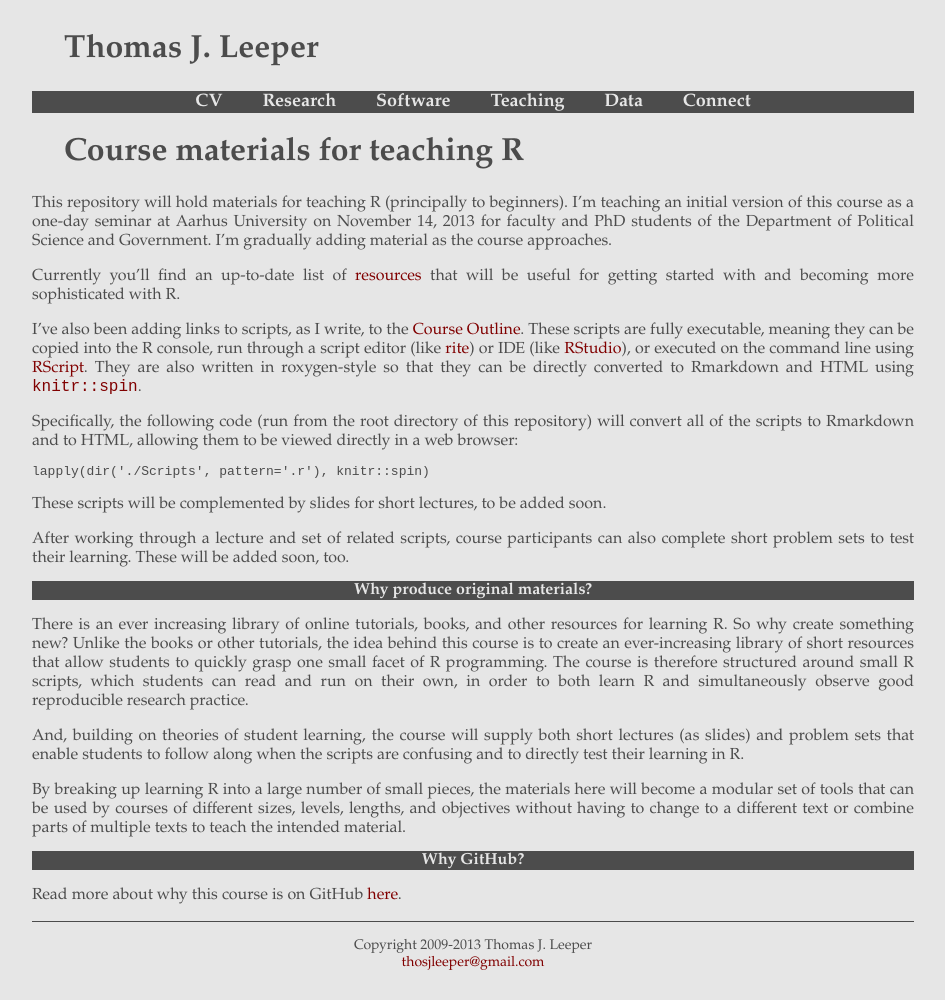
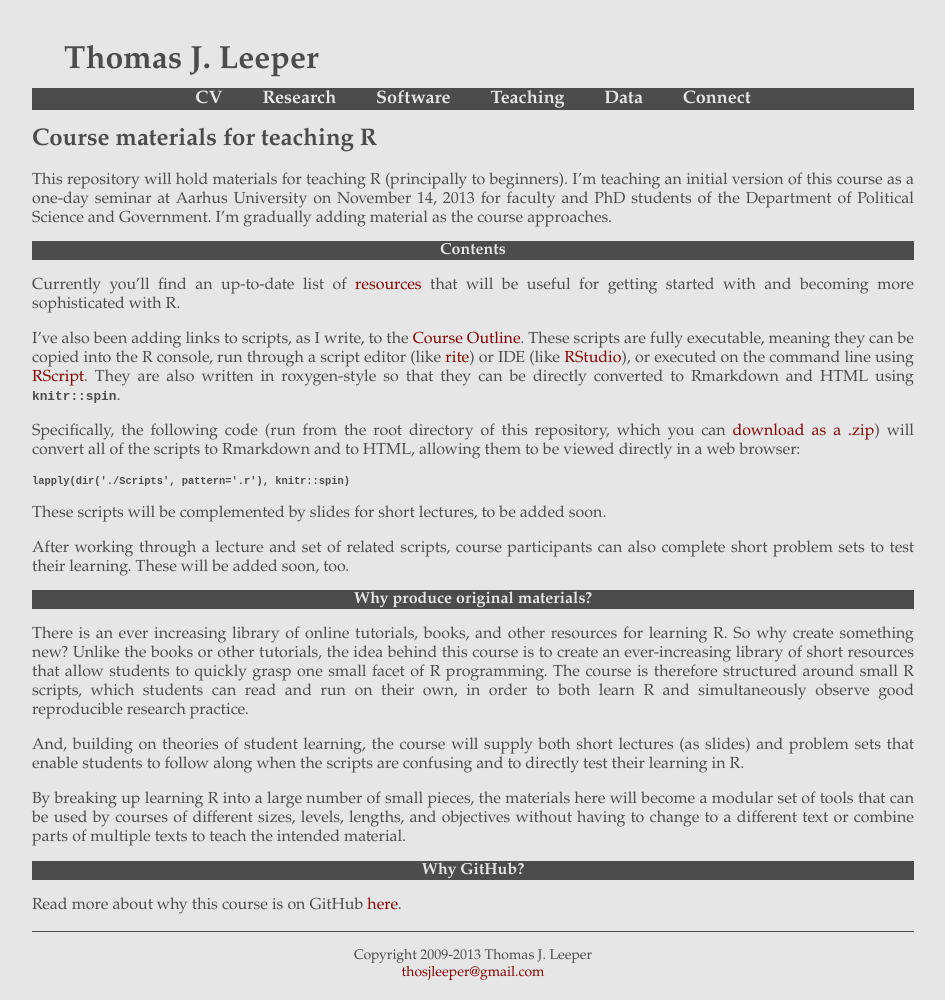
Before and after one commit to leeper/Rcourse, a Jekyll site: the page built from index.md, in a window 1280 px wide. Shown: the whole page, without its empty margins (167-1112 px from the left). Built offline with Jekyll 4.4.1, drawn with Linux system fonts in a browser that asks for light colours.

Commit message:
# This is a combination of 5 commits. # The first commit's message is: update css
# This is the 2nd commit message:

update css

# This is the 3rd commit message:

test url variable root

# This is the 4th commit message:

edit links

# This is the 5th commit message:

update links

````diff
--- a/_layouts/default.html
+++ b/_layouts/default.html
@@ -14,7 +14,7 @@
 </head>
 <body onload="printDate()">
   <header>
-    <a href="http://www.thomasleeper.com"><h1>Thomas J. Leeper</h1></a>
+    <a href="http://www.thomasleeper.com"><p class="thomas">Thomas J. Leeper</p></a>
   </header>
   <nav>
     <span class="nav">
--- a/css.css
+++ b/css.css
@@ -15,14 +15,13 @@ h1 {
     color:#4c4c4c;
     text-align:left;
 	font-weight:bold;
-	font-family:Garamond,Times,serif;
-	font-size:32px;
-	margin-left:24pt;
+	font-family:Garamond,Georgia,Palatino,serif;
+	font-size:24px;
 }
 h2 {
     background-color:#4c4c4c;
 	color:#e6e6e6;
-	font-family:Garamond,Times,serif;
+	font-family:Garamond,Georgia,Palatino,serif;
 	text-align:center;
 	font-size:16px;
 }
@@ -30,13 +29,14 @@ h3 {
     color:#4c4c4c;
 	text-align:left;
 	font-weight:bold;
-	font-family:Garamond,Times,serif;
+	font-family:Garamond,Georgia,Palatino,serif;
 	font-size:20px;
 }
 
 
 /* TABLES */
-table {	text-align:center;
+table {
+    text-align:center;
 	align:center;
 	max-width: 50%;
 }
@@ -46,16 +46,24 @@ p {
     margin-bottom: 0.08in;
 	color:#4c4c4c;
 	text-align:justify;
-	font-family:Garamond,Times,serif;
+	font-family:Garamond,Georgia,Palatino,serif;
 	margin-left:0em;
 	font-size:16px;
+}
+.thomas {
+    color:#4c4c4c;
+    text-align:left;
+	font-weight:bold;
+	font-family:Garamond,Georgia,Palatino,serif;
+	font-size:32px;
+	margin-left:24pt;
 }
 .body {
     margin-bottom: 0.08in;
 	color:#4c4c4c;
 	text-align:center;
     margin-left: 0in;
-	font-family:Garamond,Times,serif;
+	font-family:Garamond,Georgia,Palatino,serif;
 	font-size:16px;
 }
 .small {
@@ -63,12 +71,12 @@ p {
 	color:#4c4c4c;
     margin-left: 0in;
 	text-align:center;
-	font-family:Garamond,Times,serif;
+	font-family:Garamond,Georgia,Palatino,serif;
 	font-size:14px;
 }
 .name {
     color:#4c4c4c;
-	font-family:Garamond,Times,serif;
+	font-family:Garamond,Georgia,Palatino,serif;
 	font-style:italic;
 	text-align:center;
 	font-size:12px;
@@ -82,6 +90,14 @@ a {
 }
 a:hover {
     text-decoration:underline;
+}
+
+/* CODE */
+code {
+    color:#4c4c4c;
+    /*background-color:#f6f6f6;*/
+    font-weight:bold;
+    font-size:.8em;
 }
 
 
--- a/index.md
+++ b/index.md
@@ -8,11 +8,13 @@ subtitle: Teaching materials for R
 
 This repository will hold materials for teaching R (principally to beginners). I'm teaching an initial version of this course as a one-day seminar at Aarhus University on November 14, 2013 for faculty and PhD students of the Department of Political Science and Government. I'm gradually adding material as the course approaches.
 
+## Contents ##
+
 Currently you'll find an up-to-date list of [resources](Resources.md) that will be useful for getting started with and becoming more sophisticated with R.
 
 I've also been adding links to scripts, as I write, to the [Course Outline](CourseOutline.html). These scripts are fully executable, meaning they can be copied into the R console, run through a script editor (like [rite](https://github.com/leeper/rite)) or IDE (like [RStudio](http://www.rstudio.com)), or executed on the command line using [RScript](http://stat.ethz.ch/R-manual/R-devel/library/utils/html/Rscript.html). They are also written in roxygen-style so that they can be directly converted to Rmarkdown and HTML using [`knitr::spin`](http://yihui.name/knitr/demo/stitch/).
 
-Specifically, the following code (run from the root directory of this repository) will convert all of the scripts to Rmarkdown and to HTML, allowing them to be viewed directly in a web browser:
+Specifically, the following code (run from the root directory of this repository, which you can [download as a .zip](https://github.com/leeper/Rcourse/archive/gh-pages.zip)) will convert all of the scripts to Rmarkdown and to HTML, allowing them to be viewed directly in a web browser:
 
 ```
 lapply(dir('./Scripts', pattern='.r'), knitr::spin)
````
Also changed, not shown: CourseOutline.md (+33 -34 lines), Resources.md (+7 -1 lines). Lines whose indentation alone changed are shown as unchanged.
